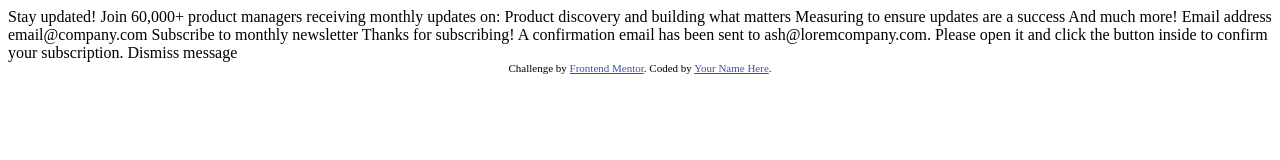
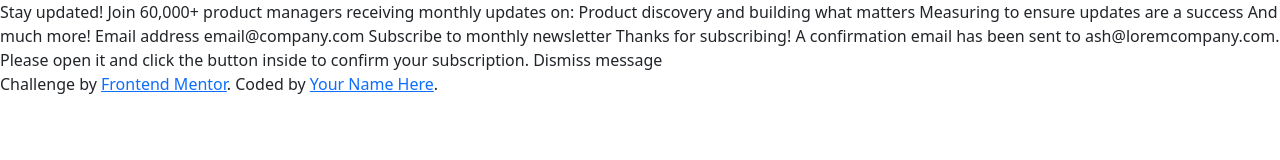
Before and after one commit to iamernesto14/Newsletter_SignUp, a plain HTML site: page index.html in a window 1280 px wide. Drawn offline with nearby package versions, Linux system fonts and the light colour scheme.

Commit message:
Bootstrap link added

```diff
--- a/index.html
+++ b/index.html
@@ -5,18 +5,18 @@
   <meta name="viewport" content="width=device-width, initial-scale=1.0"> <!-- displays site properly based on user's device -->
 
   <link rel="icon" type="image/png" sizes="32x32" href="./assets/images/favicon-32x32.png">
+  <!-- Bootstrap link -->
+  <link href="https://cdn.jsdelivr.net/npm/bootstrap@5.3.3/dist/css/bootstrap.min.css" rel="stylesheet" integrity="sha384-QWTKZyjpPEjISv5WaRU9OFeRpok6YctnYmDr5pNlyT2bRjXh0JMhjY6hW+ALEwIH" crossorigin="anonymous">
+  <script defer src="https://cdn.jsdelivr.net/npm/bootstrap@5.3.3/dist/js/bootstrap.bundle.min.js" integrity="sha384-YvpcrYf0tY3lHB60NNkmXc5s9fDVZLESaAA55NDzOxhy9GkcIdslK1eN7N6jIeHz" crossorigin="anonymous"></script>
 
   <title>Frontend Mentor | Newsletter sign-up form with success message</title>
 
-  <!-- Feel free to remove these styles or customise in your own stylesheet 👍 -->
-  <style>
-    .attribution { font-size: 11px; text-align: center; }
-    .attribution a { color: hsl(228, 45%, 44%); }
-  </style>
+
 </head>
 <body>
 
   <!-- Sign-up form start -->
+
 
   Stay updated!
 
```
